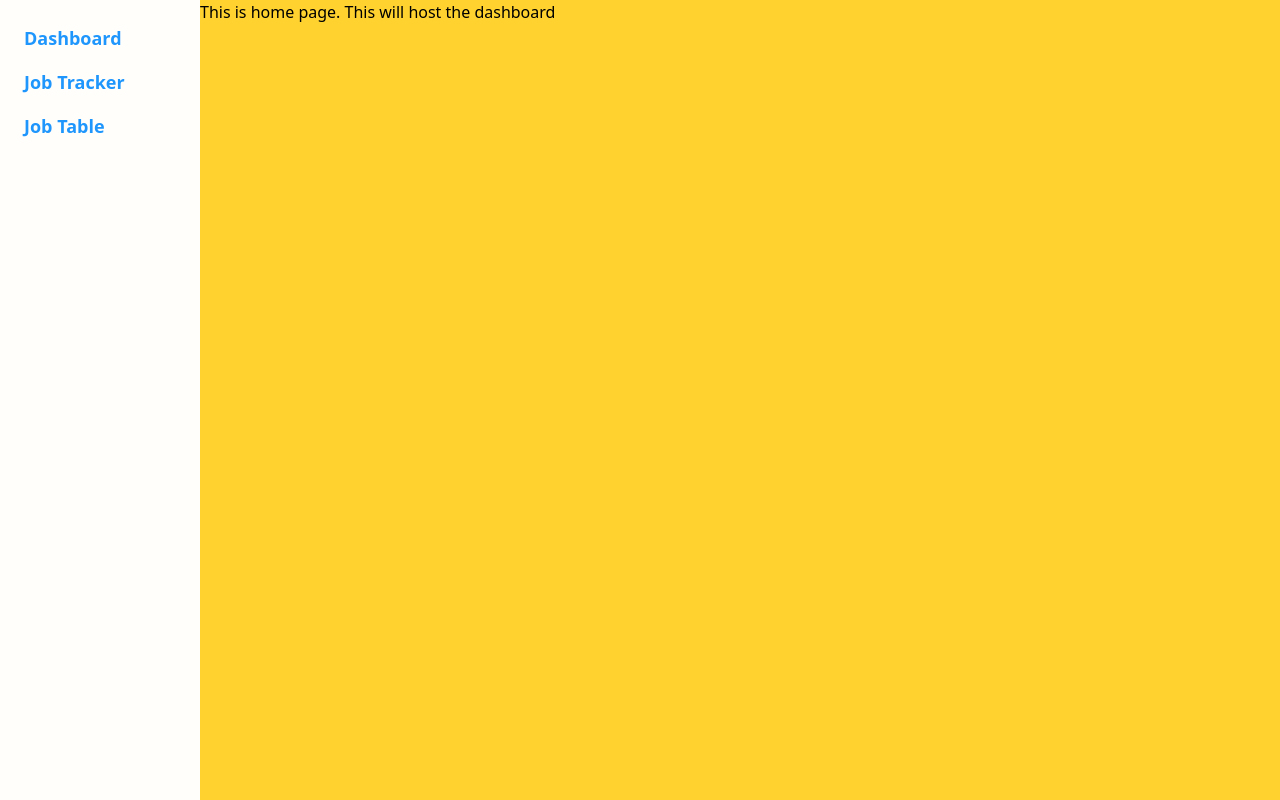
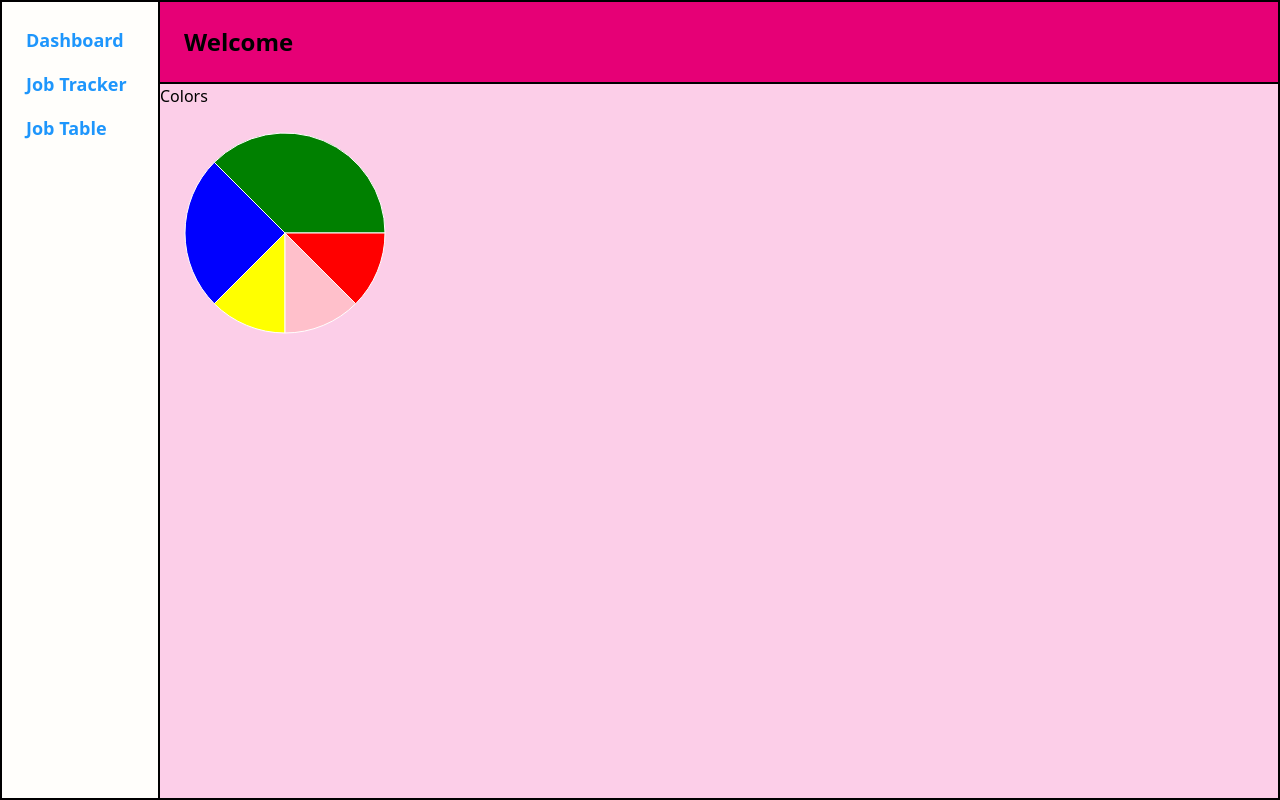
Before and after one commit to MayKhine/trkHire, a React (Vite) app: page / in a window 1280 px wide. Built offline with nearby package versions, Linux system fonts and the light colour scheme.

Commit message:
add piegraph and colors

```diff
--- a/package.json
+++ b/package.json
@@ -22,6 +22,7 @@
     "react-resizable-layout": "^0.7.2",
     "react-router": "^7.2.0",
     "react-router-dom": "^7.2.0",
+    "recharts": "^2.15.1",
     "tailwindcss": "^4.0.4"
   },
   "devDependencies": {
--- a/src/components/Menu/MenuBar.tsx
+++ b/src/components/Menu/MenuBar.tsx
@@ -4,7 +4,7 @@ import { MenuButton } from "./MenuButton"
 export const MenuBar = () => {
   return (
     <div>
-      <nav className="flex flex-col bg-offWhite items-start bg-pink min-w-50 p-4 h-full">
+      <nav className="flex flex-col bg-offWhite items-start bg-pink min-w-40 p-4 h-full border-2">
         <NavLink to="/">
           <MenuButton text="Dashboard" />
         </NavLink>
--- /dev/null
+++ b/src/components/charts/PieChartGraph.tsx
@@ -0,0 +1,41 @@
+import { Cell, Pie, PieChart, ResponsiveContainer, Tooltip } from "recharts"
+import { reChartPieDataType } from "../../utils/types"
+import { colorsMap } from "../../utils/colors"
+
+type PieChartGraphProps = {
+  dataArr: reChartPieDataType
+  width?: number
+  height?: number
+}
+export const PieChartGraph = ({
+  dataArr,
+  width,
+  height,
+}: PieChartGraphProps) => {
+  return (
+    <ResponsiveContainer width={width} height={height}>
+      <PieChart>
+        <Pie
+          data={dataArr}
+          cx="50%"
+          cy="50%"
+          labelLine={true}
+          outerRadius={100}
+          fill="#8884d8"
+          dataKey="value"
+          nameKey="name"
+        >
+          {dataArr.map((col, index) => {
+            return (
+              <Cell
+                key={`cell-${index}`}
+                fill={colorsMap[col.name.toLowerCase()]}
+              />
+            )
+          })}
+        </Pie>
+        <Tooltip />
+      </PieChart>
+    </ResponsiveContainer>
+  )
+}
--- a/src/components/modals/JobFormModal.tsx
+++ b/src/components/modals/JobFormModal.tsx
@@ -59,7 +59,7 @@ export const JobFormModal = ({
   })
 
   const statusText = statusMap[newJob.status]
-  const jobTypeText = jobTypeMap[newJob.type]
+  const jobTypeText = jobTypeMap[newJob.type!]
 
   const newJobChangeHandler = (
     key: string,
--- a/src/components/pages/HomePg.tsx
+++ b/src/components/pages/HomePg.tsx
@@ -1,10 +1,34 @@
 import { MenuBar } from "../menu/MenuBar"
+import { jobByStatusColumns } from "../../utils/data"
+import { jobByStatusColumnsType, reChartPieDataType } from "../../utils/types"
+import { PieChartGraph } from "../charts/PieChartGraph"
+export const HomePg = () => {
+  const getTheJobsByStatus = (
+    jobByStatusColumns: Array<jobByStatusColumnsType>
+  ) => {
+    return jobByStatusColumns.map((col) => ({
+      name: col.colTitle,
+      value: col.jobs.length,
+    })) as reChartPieDataType
+  }
 
-export const HomePg = () => {
+  const jobData = getTheJobsByStatus(jobByStatusColumns)
   return (
     <div className="flex w-full h-full bg-amber-300">
       <MenuBar />
-      <div> This is home page. This will host the dashboard</div>
+      <div className="bg-pink-600 w-full h-full overflow-hidden flex flex-col">
+        <div className="text-2xl font-bold p-6 border-2 border-l-0">
+          Welcome
+        </div>
+        <div className="bg-pink-200 gap-6 flex flex-col h-full border-b-2 border-r-2">
+          <div className="overflow-x-auto max-w-[100%] h-full">
+            <div> Colors </div>
+            <div>
+              <PieChartGraph dataArr={jobData} width={250} height={250} />
+            </div>
+          </div>
+        </div>
+      </div>
     </div>
   )
 }
--- a/src/components/pages/JobTablePg.tsx
+++ b/src/components/pages/JobTablePg.tsx
@@ -11,8 +11,10 @@ export const JobTablePg = () => {
     <div className="flex h-screen">
       <MenuBar />
       <div className="bg-pink-200 w-full h-full overflow-hidden flex flex-col">
-        <div className="text-2xl font-bold p-6 border-b-2">Job Tracker</div>
-        <div className="bg-amber-200 gap-6 flex flex-col h-full">
+        <div className="text-2xl font-bold p-6 border-2 border-l-0">
+          Job Table
+        </div>
+        <div className="bg-amber-200 gap-6 flex flex-col h-full border-b-2 border-r-2">
           <div className="pt-6 pr-6 flex justify-end">
             <Button
               onClickHandler={() => {
--- a/src/components/pages/KanbanBoardPg.tsx
+++ b/src/components/pages/KanbanBoardPg.tsx
@@ -6,8 +6,10 @@ export const KanbanBoardPg = () => {
     <div className="flex w-full h-full bg-amber-300">
       <MenuBar />
       <div className="bg-pink-600 w-full h-full overflow-hidden flex flex-col">
-        <div className="text-2xl font-bold p-6"> Job Tracker </div>
-        <div className="bg-pink-200 gap-6 flex flex-col h-full">
+        <div className="text-2xl font-bold p-6 border-2 border-l-0">
+          Job Tracker
+        </div>
+        <div className="bg-pink-200 gap-6 flex flex-col h-full border-b-2 border-r-2">
           <div className="overflow-x-scroll max-w-[100%] h-full">
             <KanbanBoard />
           </div>
--- /dev/null
+++ b/src/utils/colors.ts
@@ -0,0 +1,7 @@
+export const colorsMap: Record<string, string> = {
+  saved: "green",
+  applied: "blue",
+  interview: "yellow",
+  offer: "pink",
+  rejected: "red",
+}
--- a/src/utils/types.ts
+++ b/src/utils/types.ts
@@ -62,3 +62,5 @@ export type jobApplicationType = {
 
   // offerDetails?: string // Offer Details (if applicable)
 }
+
+export type reChartPieDataType = [{ name: string; value: number }]
```
Also changed, not shown: 1 other file (tests, documents, lock files or other folders).
